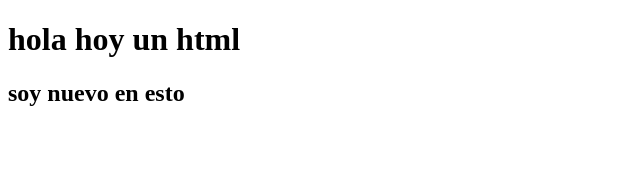
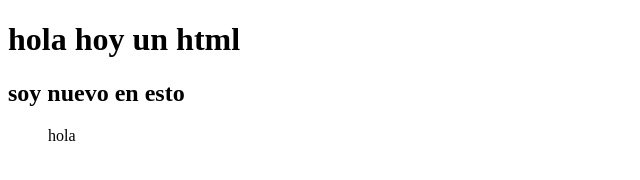
Before and after one commit to hidalgojt/pratica-html, a plain HTML site: page index.html in a window 1280 px wide. Shown: the full height of the page, 0-640 px from the left. Drawn offline with Linux system fonts and the light colour scheme.

Commit message:
se agrego una tabla

```diff
--- a/index.html
+++ b/index.html
@@ -8,5 +8,6 @@
 <body>
     <h1> hola hoy un html </h1>
     <h2>soy nuevo en esto </h2>
+    <table><ul>hola</ul></table>
 </body>
 </html>
```
